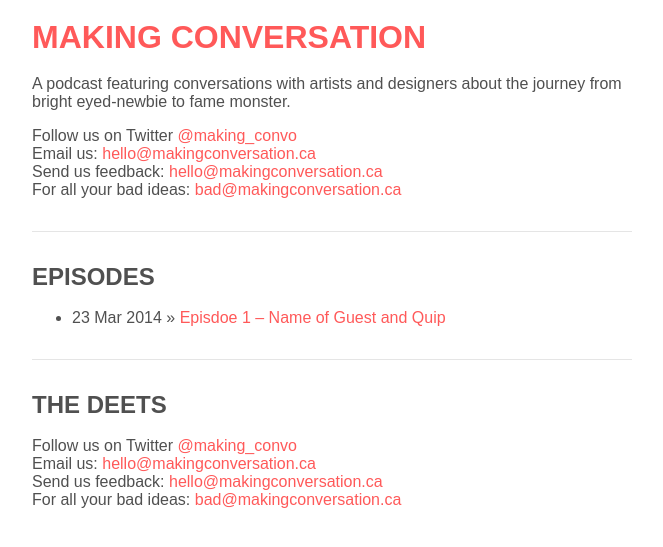
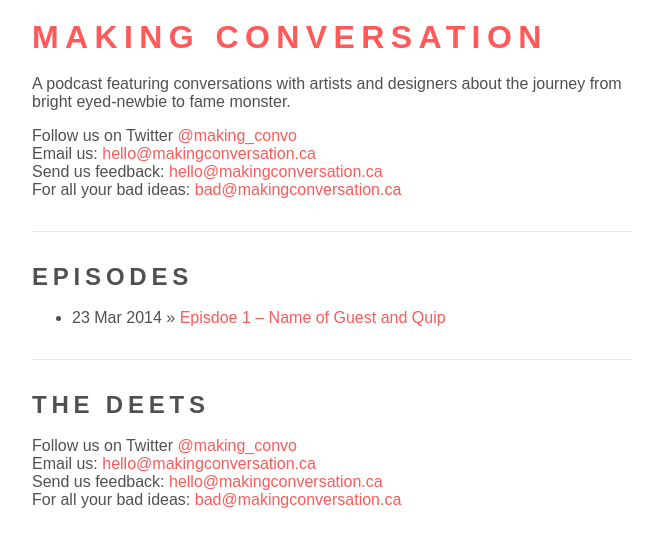
Before and after one commit to justinalm/makingconversation, a Jekyll site: the page built from index.html, in a window 1280 px wide. Shown: the top 547 px of the page, without its empty margins (308-971 px from the left). Built offline with Jekyll 4.4.1, drawn with Linux system fonts in a browser that asks for light colours.

Commit message:
Header letter-spacing

```diff
--- a/css/sass/_type.scss
+++ b/css/sass/_type.scss
@@ -8,9 +8,10 @@ body {
 h1, h2, h3, h4, h5, h6 {
 	font-family: "omnes-pro",sans-serif;
 	font-style: normal;
-	font-weight: 700;
+	font-weight: 600;
 	text-transform: uppercase;
 	line-height: 1;
+	letter-spacing: 0.2em;
 }
 
 a {
--- a/css/stylesheets/screen.css
+++ b/css/stylesheets/screen.css
@@ -470,12 +470,13 @@ body {
 h1, h2, h3, h4, h5, h6 {
   font-family: "omnes-pro",sans-serif;
   font-style: normal;
-  font-weight: 700;
+  font-weight: 600;
   text-transform: uppercase;
   line-height: 1;
+  letter-spacing: 0.2em;
 }
 
-/* line 16, ../sass/_type.scss */
+/* line 17, ../sass/_type.scss */
 a {
   text-decoration: none;
   color: #ff5959;
```
